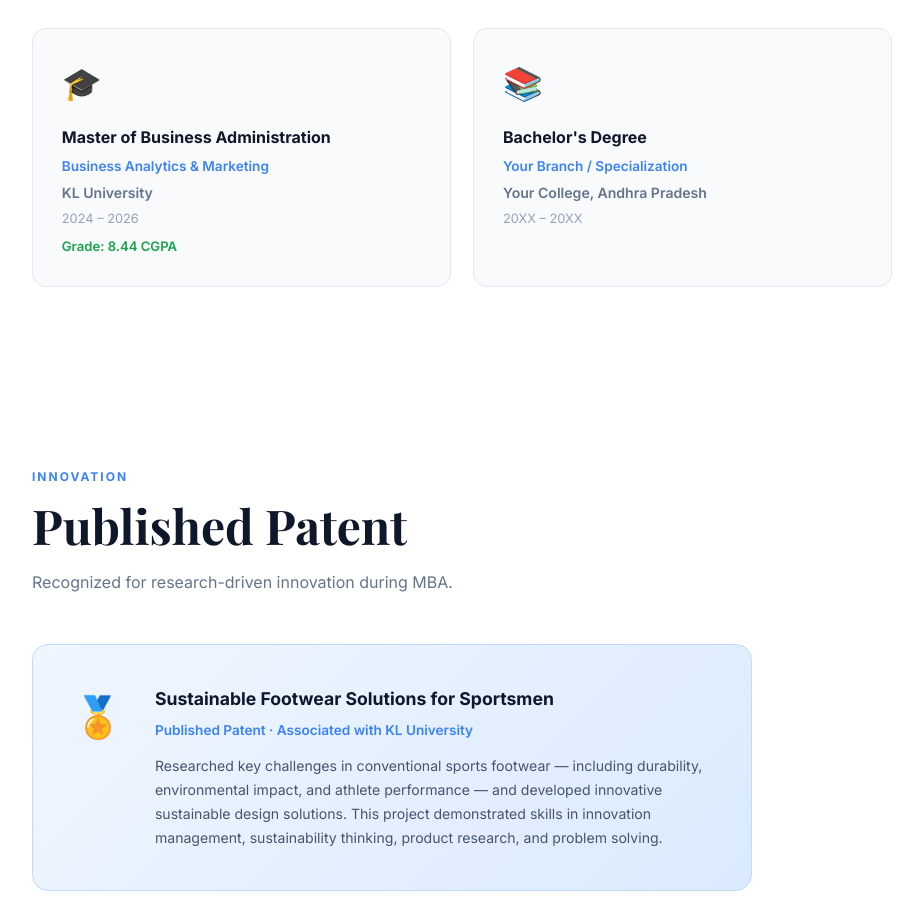
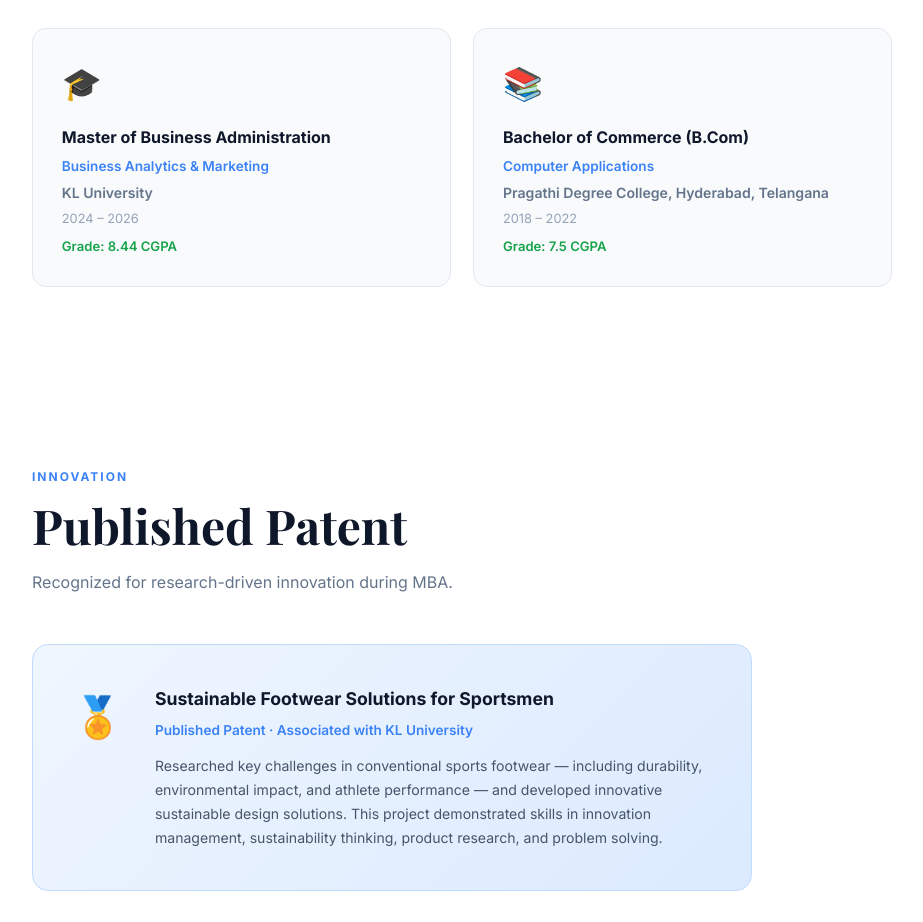
Before and after one commit to bizanalyst-Naveen/bizanalyst-Naveen.github.io, a plain HTML site: page index.html in a window 1280 px wide. Shown: the part 4480-5402 px from the top of the page, without its empty margins (32-955 px from the left). Drawn offline with nearby package versions, Linux system fonts and the light colour scheme.

Commit message:
Add files via upload

```diff
--- a/index.html
+++ b/index.html
@@ -475,11 +475,11 @@
     </div>
     <div class="edu-card">
       <div class="edu-icon">📚</div>
-      <!-- TODO: replace with your actual degree, college and years -->
-      <div class="edu-degree">Bachelor's Degree</div>
-      <div class="edu-spec">Your Branch / Specialization</div>
-      <div class="edu-school">Your College, Andhra Pradesh</div>
-      <div class="edu-year">20XX – 20XX</div>
+      <div class="edu-degree">Bachelor of Commerce (B.Com)</div>
+      <div class="edu-spec">Computer Applications</div>
+      <div class="edu-school">Pragathi Degree College, Hyderabad, Telangana</div>
+      <div class="edu-year">2018 – 2022</div>
+      <div class="edu-grade">Grade: 7.5 CGPA</div>
     </div>
   </div>
 </section>
```
